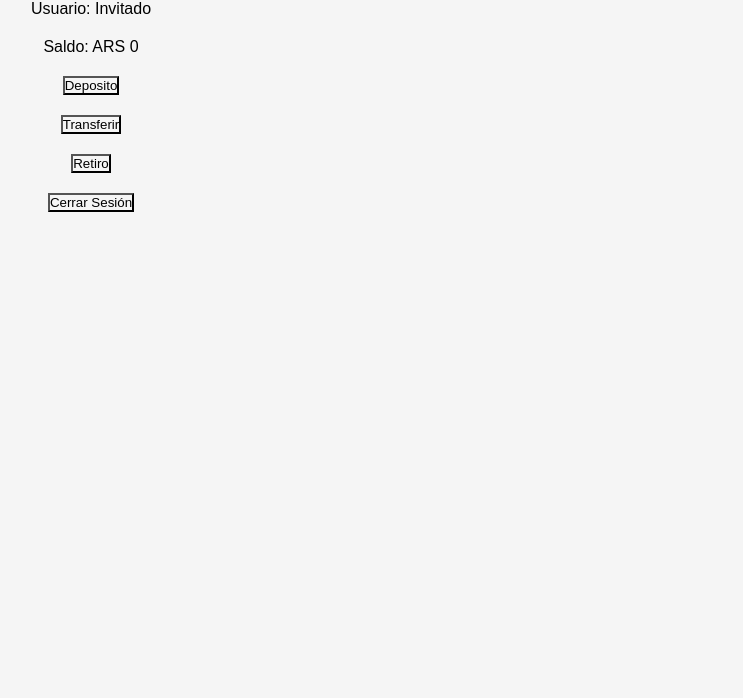
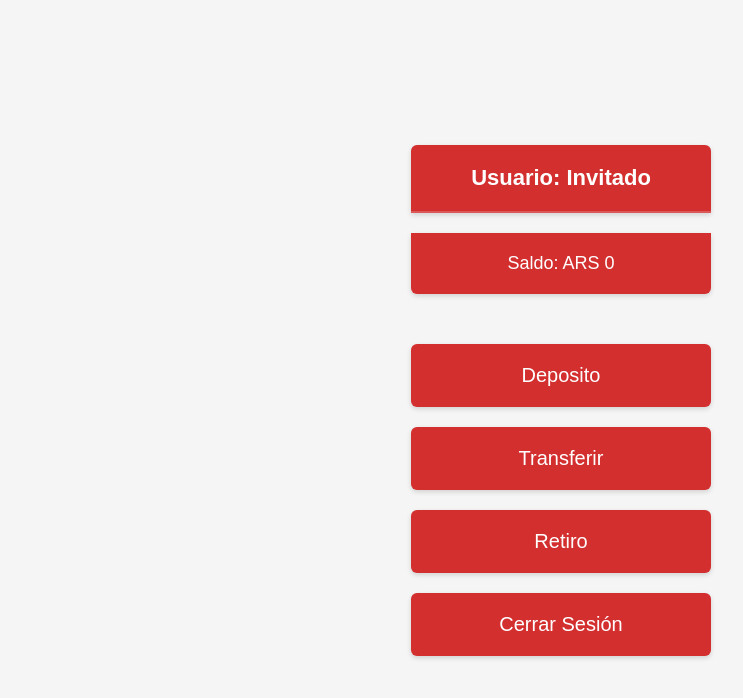
Before and after one commit to VictorMoyan0/Wallet, a React (Vite) app: page /#/menu in a window 1280 px wide. Shown: the top 698 px of the page, without its empty margins (79-822 px from the left). Built offline with nearby package versions, Linux system fonts and the light colour scheme.

Commit message:
add style

```diff
--- a/src/Style.css
+++ b/src/Style.css
@@ -239,55 +239,45 @@
 
 /* ---------------------------- Style Menu.jsx  ------------------------------ */
 
-.menu-container {
+.menu-options {
   min-height: 100vh;
-  display: flex;
-  align-items: center;
-  justify-content: center;
-  background-color: #f5f5f5;
-}
-
-.menu-options {
   width: 340px;
   display: flex;
   flex-direction: column;
   align-items: center;
+  justify-content: center;
   gap: 20px;
+  margin: 0 auto;
+  padding: 20px;
 }
 
-/* Bloque de información del usuario */
-.user-info-block {
+/* Información del usuario */
+.menu-options p {
   width: 100%;
   background-color: #d32f2f;
-  border-radius: 6px;
-  overflow: hidden;
+  color: white;
+  padding: 20px 30px;
+  margin: 0;
+  font-size: 18px;
+  text-align: center;
+  border-radius: 0;
   box-shadow: 0 2px 5px rgba(0, 0, 0, 0.15);
+}
+
+.menu-options p:first-child {
+  font-size: 22px;
+  font-weight: bold;
+  border-radius: 6px 6px 0 0;
+  border-bottom: 2px solid rgba(255, 255, 255, 0.2);
+}
+
+.menu-options p:nth-child(2) {
+  border-radius: 0 0 6px 6px;
   margin-bottom: 30px;
 }
 
-.user-info-block p {
-  margin: 0;
-  padding: 20px 30px;
-  color: white;
-  text-align: center;
-  background-color: #d32f2f;
-}
-
-.user-name {
-  font-size: 22px;
-  font-weight: bold;
-  border-bottom: 2px solid rgba(255, 255, 255, 0.2);
-  background-color: #d32f2f;
-}
-
-.user-balance {
-  font-size: 18px;
-  font-weight: normal;
-  background-color: #d32f2f;
-}
-
 /* Botones de servicio */
-.menu-button {
+.menu-options button {
   width: 100%;
   background-color: #d32f2f;
   color: white;
@@ -302,13 +292,13 @@
   text-align: center;
 }
 
-.menu-button:hover {
+.menu-options button:hover {
   background-color: #c62828;
   box-shadow: 0 4px 8px rgba(0, 0, 0, 0.25);
   transform: translateY(-2px);
 }
 
-.menu-button:active {
+.menu-options button:active {
   transform: scale(0.98);
   box-shadow: 0 1px 3px rgba(0, 0, 0, 0.2);
 }
```
